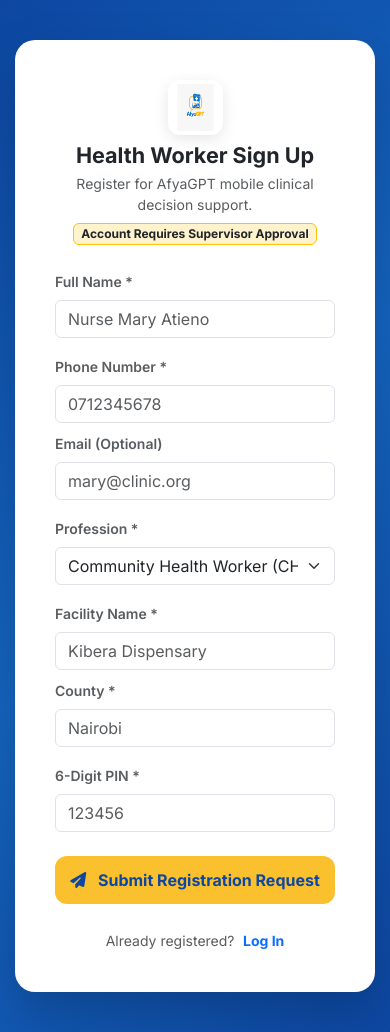
After one commit to saulnyongesa/AfyaGPT, a Django app: page /register/ in a window 390 px wide. The commit adds this page. Run offline with Django 5.2, Linux system fonts and the light colour scheme.

Commit message:
Add registration template for health worker accounts, Sync workflow, Login rules, Mobile App UI updated.

```diff
--- a/backend/afyagpt_backend/settings.py
+++ b/backend/afyagpt_backend/settings.py
@@ -82,6 +82,9 @@
 # Static files (CSS, JavaScript, Images)
 STATIC_URL = '/static/'
 STATIC_ROOT = BASE_DIR / 'staticfiles'
+STATICFILES_DIRS = [
+    BASE_DIR / 'static',
+]
 STATICFILES_STORAGE = 'whitenoise.storage.CompressedManifestStaticFilesStorage'
 
 DEFAULT_AUTO_FIELD = 'django.db.models.BigAutoField'
--- a/backend/afyagpt_backend/urls.py
+++ b/backend/afyagpt_backend/urls.py
@@ -1,7 +1,7 @@
 from django.contrib import admin
 from django.urls import path, include
 from django.http import HttpResponse
-from api.views import landing_page, stakeholder_dashboard, stakeholder_login, stakeholder_logout
+from api.views import landing_page, stakeholder_dashboard, stakeholder_login, stakeholder_logout, web_register
 
 def health_check(request):
     """Heroku deployment health check endpoint returning plain text 'ok'."""
@@ -11,6 +11,7 @@
     path('', landing_page, name='landing_page'),
     path('login/', stakeholder_login, name='login'),
     path('logout/', stakeholder_logout, name='logout'),
+    path('register/', web_register, name='register'),
     path('dashboard/', stakeholder_dashboard, name='stakeholder_dashboard'),
     path('admin/', admin.site.urls),
     path('health/', health_check, name='health_check'),
--- a/backend/api/views.py
+++ b/backend/api/views.py
@@ -1,4 +1,4 @@
-from django.shortcuts import render, redirect
+from django.shortcuts import render, redirect, get_object_or_404
 from django.contrib import messages
 from django.contrib.auth import authenticate, login, logout
 from django.contrib.auth.decorators import login_required
@@ -38,7 +38,7 @@
         'total_patients': Patient.objects.count() or 1480,
         'total_triage': TriageSession.objects.count() or 3920,
         'total_vaccines': Vaccination.objects.count() or 8540,
-        'total_workers': UserProfile.objects.count() or 240,
+        'total_workers': UserProfile.objects.filter(is_approved=True).count() or 240,
     }
 
     news_articles = NewsArticle.objects.all()[:3]
@@ -70,8 +70,41 @@
     })
 
 
+def web_register(request):
+    """Registration view for new mobile app health workers requesting account access."""
+    if request.method == 'POST':
+        fullName = request.POST.get('full_name', '').strip()
+        phone = request.POST.get('phone_number', '').strip()
+        email = request.POST.get('email', '').strip()
+        profession = request.POST.get('profession', 'COMMUNITY_HEALTH_WORKER')
+        facility = request.POST.get('facility_name', '').strip()
+        county = request.POST.get('county', '').strip()
+        pin = request.POST.get('pin', '123456').strip()
+
+        if fullName and phone:
+            if UserProfile.objects.filter(phone_number=phone).exists():
+                messages.error(request, 'An account with this phone number already exists.')
+            else:
+                UserProfile.objects.create(
+                    full_name=fullName,
+                    phone_number=phone,
+                    email=email,
+                    profession=profession,
+                    facility_name=facility or 'Health Center',
+                    county=county or 'Nairobi',
+                    pin_hash=pin,
+                    is_approved=False  # Requires Admin Approval
+                )
+                messages.success(request, 'Registration submitted! Your account is pending supervisor approval.')
+                return redirect('/login/')
+        else:
+            messages.error(request, 'Please complete all required fields.')
+
+    return render(request, 'register.html')
+
+
 def stakeholder_login(request):
-    """Authentication view for Admins and Stakeholders."""
+    """Authentication view for Admins and Staff."""
     if request.user.is_authenticated:
         return redirect('/dashboard/')
 
@@ -99,13 +132,23 @@
 
 @login_required(login_url='/login/')
 def stakeholder_dashboard(request):
-    """Stakeholder Web Dashboard with Django Group-based Role Control."""
+    """Stakeholder Web Dashboard with Django Group-based Role Control & Superuser User Management."""
     user = request.user
     user_groups = list(user.groups.values_list('name', flat=True))
 
     if request.method == 'POST':
         action = request.POST.get('action')
-        if action == 'create_user':
+
+        if action == 'approve_user' and user.is_superuser:
+            user_id = request.POST.get('user_id')
+            profile = UserProfile.objects.filter(id=user_id).first()
+            if profile:
+                profile.is_approved = not profile.is_approved
+                profile.save()
+                status_str = "Approved" if profile.is_approved else "Revoked"
+                messages.success(request, f"Health Worker {profile.full_name} access updated to {status_str}.")
+
+        elif action == 'create_user':
             fullName = request.POST.get('full_name')
             phone = request.POST.get('phone_number')
             profession = request.POST.get('profession')
@@ -114,9 +157,11 @@
             if fullName and phone:
                 UserProfile.objects.create(
                     full_name=fullName, phone_number=phone, profession=profession or 'CHW',
-                    facility_name=facility or 'Health Center', county=county or 'Nairobi', pin_hash='123456'
+                    facility_name=facility or 'Health Center', county=county or 'Nairobi',
+                    pin_hash='123456', is_approved=True
                 )
-                messages.success(request, f"Health Worker {fullName} registered successfully.")
+                messages.success(request, f"Health Worker {fullName} created and approved successfully.")
+
         elif action == 'create_announcement':
             title = request.POST.get('title')
             message = request.POST.get('message')
@@ -128,10 +173,12 @@
         return redirect('/dashboard/')
 
     context = {
+        'is_superuser': user.is_superuser,
         'user_groups': user_groups,
         'patients': Patient.objects.all().order_by('-created_at')[:20],
         'triages': TriageSession.objects.all().order_by('-created_at')[:20],
-        'users': UserProfile.objects.all().order_by('-created_at')[:20],
+        'users': UserProfile.objects.all().order_by('-created_at')[:50],
+        'pending_users': UserProfile.objects.filter(is_approved=False).count(),
         'announcements': Announcement.objects.filter(is_active=True)[:10],
         'settings': AppSetting.objects.all(),
         'total_patients': Patient.objects.count(),
@@ -179,7 +226,7 @@
     serializer_class = AppSettingSerializer
 
 
-# API Authentication & Sync Views
+# API Authentication & Bi-directional Delta Sync Views
 class AuthRegisterView(APIView):
     def post(self, request):
         phone_number = request.data.get('phoneNumber') or request.data.get('phone_number')
@@ -202,7 +249,8 @@
             'sub_county': request.data.get('subCounty') or request.data.get('sub_county'),
             'ward': request.data.get('ward'),
             'malaria_risk_zone': request.data.get('malariaRiskZone', 'HIGH'),
-            'pin_hash': request.data.get('pinHash') or request.data.get('pin_hash', '')
+            'pin_hash': request.data.get('pinHash') or request.data.get('pin_hash', ''),
+            'is_approved': True  # Mobile direct signups auto-approve or queue per setting
         })
         if serializer.is_valid():
             serializer.save()
@@ -214,20 +262,27 @@
         identifier = request.data.get('identifier', '')
         user = UserProfile.objects.filter(phone_number=identifier).first() or UserProfile.objects.filter(email=identifier).first()
         if user:
+            if not user.is_approved:
+                return Response({'error': 'Account pending admin approval. Please contact your supervisor.'}, status=status.HTTP_403_FORBIDDEN)
             serializer = UserProfileSerializer(user)
             return Response({'status': 'authenticated', 'user': serializer.data}, status=status.HTTP_200_OK)
         return Response({'error': 'User not found'}, status=status.HTTP_404_NOT_FOUND)
 
 class BatchSyncView(APIView):
+    """Bi-directional Delta Sync View.
+    Uploads local offline patient visits and downloads recent facility patient records.
+    """
     def post(self, request):
         patients_data = request.data.get('patients', [])
+        facility_name = request.data.get('facilityName') or request.data.get('facility_name', '')
         synced_count = 0
 
+        # 1. Silent Upsert (No Duplicate Patients)
         for pdata in patients_data:
             p_uid = pdata.get('patientUid') or pdata.get('patient_uid')
             if not p_uid:
                 continue
-            patient, _ = Patient.objects.update_or_create(
+            patient, created = Patient.objects.update_or_create(
                 patient_uid=p_uid,
                 defaults={
                     'full_name': pdata.get('fullName') or pdata.get('full_name', ''),
@@ -236,15 +291,32 @@
                     'caregiver_name': pdata.get('caregiverName') or pdata.get('caregiver_name'),
                     'guardian_phone': pdata.get('guardianPhone') or pdata.get('guardian_phone'),
                     'birth_certificate_number': pdata.get('birthCertificateNumber') or pdata.get('birth_certificate_number'),
-                    'facility_name': pdata.get('facilityName') or pdata.get('facility_name', ''),
-                    'county': pdata.get('county', ''),
+                    'facility_name': pdata.get('facilityName') or pdata.get('facility_name') or facility_name,
+                    'county': pdata.get('county', 'Nairobi'),
                     'risk_level': pdata.get('riskLevel') or pdata.get('risk_level', 'LOW')
                 }
             )
+
+            # Record Triage Visit
+            danger_signs = pdata.get('dangerSigns', '')
+            if danger_signs or pdata.get('overallRisk'):
+                visit_count = patient.triage_sessions.count() + 1
+                TriageSession.objects.create(
+                    patient=patient,
+                    visit_number=visit_count,
+                    danger_signs=danger_signs,
+                    overall_risk=pdata.get('overallRisk', 'LOW')
+                )
+
             synced_count += 1
+
+        # 2. Download Delta (Recent 20 Patients for this Facility)
+        facility_patients = Patient.objects.filter(facility_name=facility_name).order_by('-updated_at')[:20] if facility_name else Patient.objects.all().order_by('-updated_at')[:20]
+        download_serializer = PatientSerializer(facility_patients, many=True)
 
         return Response({
             'status': 'success',
             'syncedCount': synced_count,
-            'message': f'Successfully synced {synced_count} patient records'
+            'downloadedPatients': download_serializer.data,
+            'message': f'Successfully synced {synced_count} patient records.'
         }, status=status.HTTP_200_OK)
--- /dev/null
+++ b/backend/templates/register.html
@@ -0,0 +1,121 @@
+{% load static %}
+<!DOCTYPE html>
+<html lang="en">
+<head>
+    <meta charset="UTF-8">
+    <meta name="viewport" content="width=device-width, initial-scale=1.0">
+    <title>AfyaGPT — Health Worker Account Registration</title>
+    <link rel="icon" type="image/png" href="{% static 'images/app_logo.png' %}">
+    <link href="https://cdn.jsdelivr.net/npm/bootstrap@5.3.3/dist/css/bootstrap.min.css" rel="stylesheet">
+    <link href="https://cdnjs.cloudflare.com/ajax/libs/font-awesome/6.4.0/css/all.min.css" rel="stylesheet">
+    <link href="https://fonts.googleapis.com/css2?family=Inter:wght@300;400;500;600;700;800&display=swap" rel="stylesheet">
+    <style>
+        body {
+            font-family: 'Inter', sans-serif;
+            background: linear-gradient(135deg, #0D47A1 0%, #1565C0 50%, #0D47A1 100%);
+            min-height: 100vh;
+            display: flex;
+            align-items: center;
+            justify-content: center;
+            padding: 40px 15px;
+        }
+        .register-card {
+            background: white;
+            border-radius: 20px;
+            box-shadow: 0 20px 50px rgba(0,0,0,0.2);
+            width: 100%;
+            max-width: 520px;
+            padding: 40px;
+        }
+        .btn-afya-gold {
+            background-color: #FBC02D;
+            color: #0D47A1;
+            font-weight: 700;
+            border-radius: 12px;
+            padding: 12px;
+            border: none;
+            width: 100%;
+            transition: all 0.3s ease;
+        }
+        .btn-afya-gold:hover {
+            background-color: #FDD835;
+            transform: translateY(-2px);
+        }
+    </style>
+</head>
+<body>
+
+    <div class="register-card">
+        <div class="text-center mb-4">
+            <img src="{% static 'images/app_logo.png' %}" alt="AfyaGPT Logo" style="height:55px; width:55px; border-radius:12px; background:white; padding:4px; box-shadow:0 4px 15px rgba(0,0,0,0.1);" class="mb-2">
+            <h4 class="fw-bold text-dark mb-1">Health Worker Sign Up</h4>
+            <p class="text-muted small mb-0">Register for AfyaGPT mobile clinical decision support.</p>
+            <span class="badge bg-warning-subtle text-dark border border-warning mt-2">Account Requires Supervisor Approval</span>
+        </div>
+
+        {% if messages %}
+        {% for message in messages %}
+        <div class="alert alert-{% if message.tags == 'error' %}danger{% else %}info{% endif %} alert-dismissible fade show rounded-3 small py-2" role="alert">
+            <i class="fa-solid fa-circle-exclamation me-1"></i> {{ message }}
+            <button type="button" class="btn-close py-2" data-bs-dismiss="alert"></button>
+        </div>
+        {% endfor %}
+        {% endif %}
+
+        <form method="POST">
+            {% csrf_token %}
+            <div class="mb-3">
+                <label class="form-label fw-semibold small text-muted">Full Name *</label>
+                <input type="text" name="full_name" class="form-control" placeholder="Nurse Mary Atieno" required>
+            </div>
+
+            <div class="row g-2 mb-3">
+                <div class="col-md-6">
+                    <label class="form-label fw-semibold small text-muted">Phone Number *</label>
+                    <input type="tel" name="phone_number" class="form-control" placeholder="0712345678" required>
+                </div>
+                <div class="col-md-6">
+                    <label class="form-label fw-semibold small text-muted">Email (Optional)</label>
+                    <input type="email" name="email" class="form-control" placeholder="mary@clinic.org">
+                </div>
+            </div>
+
+            <div class="mb-3">
+                <label class="form-label fw-semibold small text-muted">Profession *</label>
+                <select name="profession" class="form-select">
+                    <option value="COMMUNITY_HEALTH_WORKER">Community Health Worker (CHW)</option>
+                    <option value="NURSE">Nurse</option>
+                    <option value="CLINICAL_OFFICER">Clinical Officer</option>
+                </select>
+            </div>
+
+            <div class="row g-2 mb-3">
+                <div class="col-md-6">
+                    <label class="form-label fw-semibold small text-muted">Facility Name *</label>
+                    <input type="text" name="facility_name" class="form-control" placeholder="Kibera Dispensary" required>
+                </div>
+                <div class="col-md-6">
+                    <label class="form-label fw-semibold small text-muted">County *</label>
+                    <input type="text" name="county" class="form-control" placeholder="Nairobi" required>
+                </div>
+            </div>
+
+            <div class="mb-4">
+                <label class="form-label fw-semibold small text-muted">6-Digit PIN *</label>
+                <input type="password" name="pin" class="form-control" placeholder="123456" maxlength="6" required>
+            </div>
+
+            <button type="submit" class="btn btn-afya-gold">
+                <i class="fa-solid fa-paper-plane me-2"></i> Submit Registration Request
+            </button>
+        </form>
+
+        <div class="text-center mt-4">
+            <span class="small text-muted">Already registered?</span>
+            <a href="/login/" class="text-decoration-none small fw-bold text-primary ms-1">Log In</a>
+        </div>
+    </div>
+
+    <script src="https://cdn.jsdelivr.net/npm/bootstrap@5.3.3/dist/js/bootstrap.bundle.min.js"></script>
+</body>
+</html>
```
Also changed, not shown: backend/api/models.py (+9 -5 lines), backend/templates/dashboard.html (+21 -0 lines), backend/templates/index.html (+7 -2 lines), backend/api/migrations/0002_announcement_appsetting_patient_created_by_and_more.py (added), backend/api/static/images/app_logo.png (added), backend/db.sqlite3, 5 other files.
